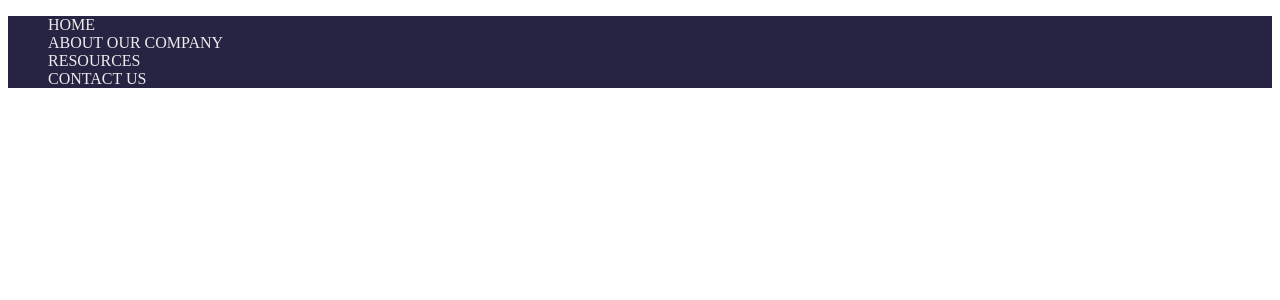
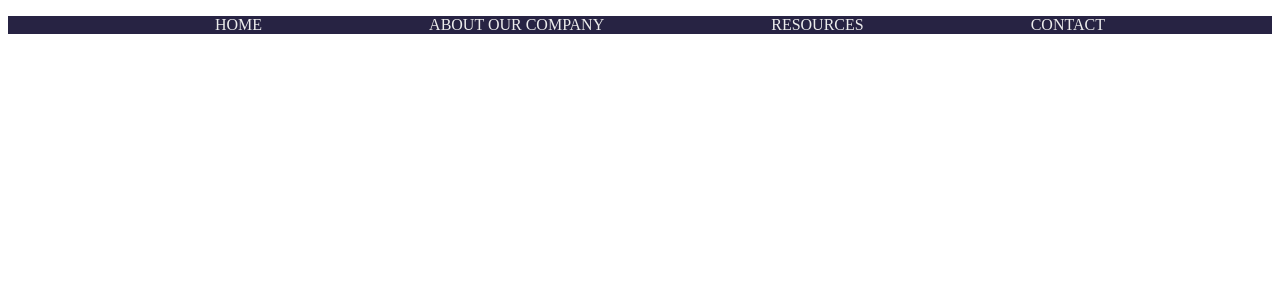
Before and after one commit to shay90210/notary-react-site, a React (Create React App) app: page / in a window 1280 px wide. Shown: the top 300 px of the page. Built offline with nearby package versions, Linux system fonts and the light colour scheme.

Commit message:
styled navigation bar

```diff
--- a/src/App.scss
+++ b/src/App.scss
@@ -22,10 +22,13 @@ $--fw-bolder: 900px;
     background-color: $-clr-dark;
     .second-nav {
         list-style-type: none;
+        display: flex;
+        justify-content: space-evenly;
     }
     .nav-link {
         text-decoration: none;
         color: $--clr-light;
+        cursor: pointer;
     }
     .nav-link:hover {
         color: yellow;
--- a/src/app/components/NavigationBar.js
+++ b/src/app/components/NavigationBar.js
@@ -40,7 +40,7 @@ const NavigationBar = () => {
                         <NavLink
                             to='/'
                             className='nav-link'
-                        >CONTACT US</NavLink>
+                        >CONTACT</NavLink>
                     </NavItem>
                 </Nav>
             </Navbar>
```
